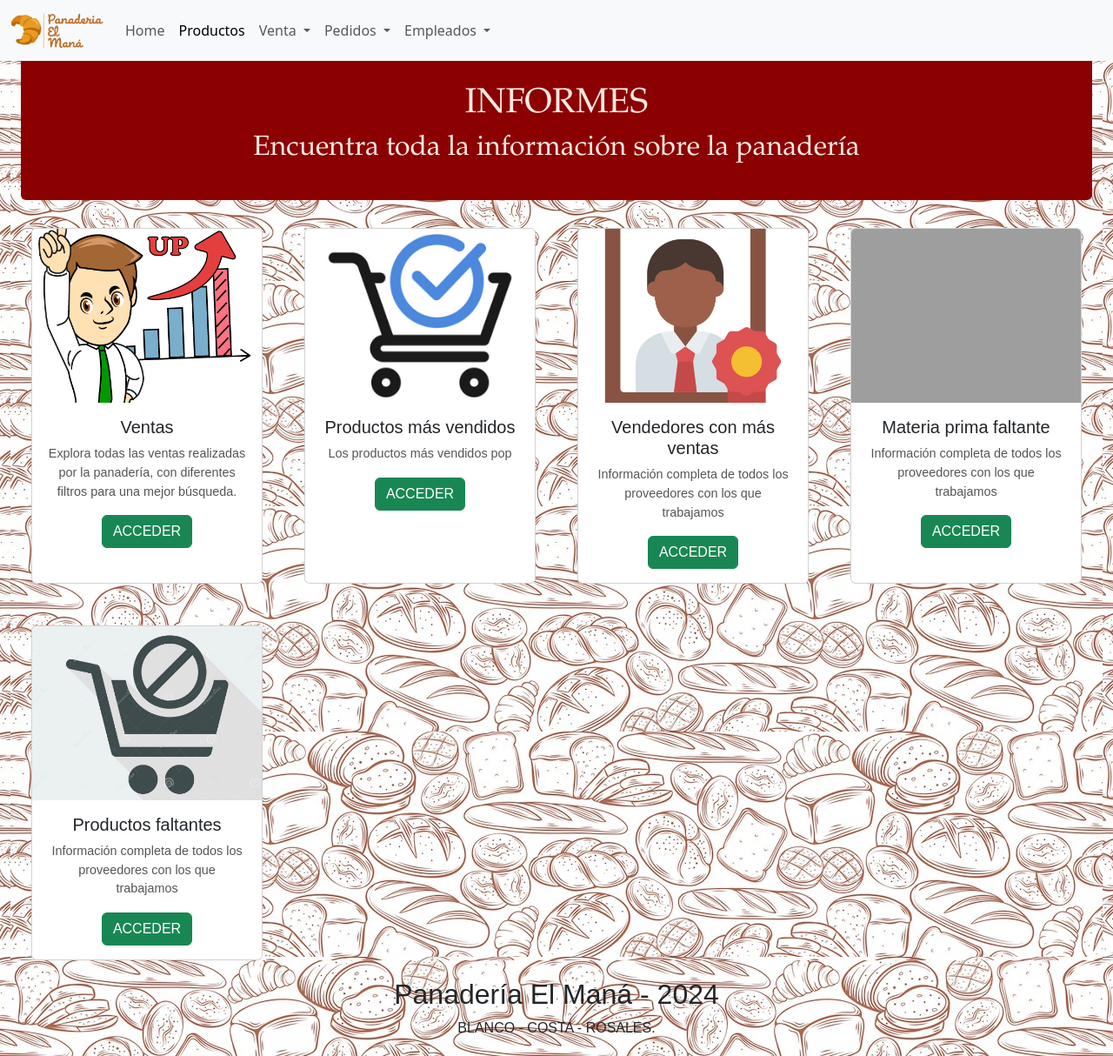
After one commit to camilablanco22/laboratorio3, a Django app: page /informes/ in a window 1280 px wide. The commit adds this page. Shown: the whole page at 87% size. Run offline with Django 5.2, Linux system fonts and the light colour scheme; grey boxes are pictures that could not be loaded.

Commit message:
interfaz de informes

```diff
--- /dev/null
+++ b/gestion_panaderia/apps/informe/templates/informe/home_informes.html
@@ -0,0 +1,72 @@
+{% extends "base/base.html" %}
+{% load static %}
+{% block titulo %}Panadería El Maná: Informes{% endblock %}
+{% block contenido_principal %}
+    <div class="container-fluid contenedor-cuerpo">
+        <div class="container-fluid text-center rounded cabecera">
+            <header>
+                <h1>INFORMES</h1>
+                <h2>Encuentra toda la información sobre la panadería</h2>
+            </header>
+        </div>
+
+        <div class="container-fluid mt-3 mb-3">
+
+            <div class="row row-cols-1 row-cols-md-4 g-5">
+                <div class="col">
+                    <div class="card h-100 text-center">
+                        <img src="{% static 'img/buenasventas.png' %}" class="card-img-top" alt="Listado de ventas">
+                        <div class="card-body">
+                            <h5 class="card-title">Ventas</h5>
+                            <p class="card-text">Explora todas las ventas realizadas por la panadería, con diferentes filtros para una mejor búsqueda.</p>
+                            <a href="{% url 'producto:lista_productos' %}" class="btn btn-success">ACCEDER</a>
+                        </div>
+                    </div>
+                </div>
+                <div class="col">
+                    <div class="card h-100 text-center">
+                        <img src="{% static 'img/prodvendido.jpg' %}" class="card-img-top" alt="Listado de productos más vendidos">
+                        <div class="card-body">
+                            <h5 class="card-title">Productos más vendidos</h5>
+                            <p class="card-text">Los productos más vendidos pop</p>
+                            <a href="{% url 'pedido:lista_pedidos' %}" class="btn btn-success">ACCEDER</a>
+                        </div>
+                    </div>
+                </div>
+                <div class="col">
+                    <div class="card h-100 text-center">
+                        <img src="{% static 'img/vendedorpremiado.png' %}" class="card-img-top" alt="Listado de vendedores con más ventas">
+                        <div class="card-body">
+                            <h5 class="card-title">Vendedores con más ventas</h5>
+                            <p class="card-text">Información completa de todos los proveedores con los que trabajamos </p>
+                            <a href="{% url 'proveedor:lista_proveedor' %}" class="btn btn-success">ACCEDER</a>
+                        </div>
+                    </div>
+                </div>
+                <div class="col">
+                    <div class="card h-100 text-center">
+                        <img src="{% static '#' %}" class="card-img-top" alt="Listado de materia prima faltante">
+                        <div class="card-body">
+                            <h5 class="card-title">Materia prima faltante</h5>
+                            <p class="card-text">Información completa de todos los proveedores con los que trabajamos </p>
+                            <a href="{% url 'proveedor:lista_proveedor' %}" class="btn btn-success">ACCEDER</a>
+                        </div>
+                    </div>
+                </div>
+                <div class="col">
+                    <div class="card h-100 text-center">
+                        <img src="{% static 'img/productofaltante.png' %}" class="card-img-top" alt="Listado de productos faltantes">
+                        <div class="card-body">
+                            <h5 class="card-title">Productos faltantes</h5>
+                            <p class="card-text">Información completa de todos los proveedores con los que trabajamos </p>
+                            <a href="{% url 'proveedor:lista_proveedor' %}" class="btn btn-success">ACCEDER</a>
+                        </div>
+                    </div>
+                </div>
+
+            </div>
+        </div>
+    </div>
+    <!-- Bootstrap JS and dependencies -->
+    <script src="https://cdn.jsdelivr.net/npm/bootstrap@5.3.0/dist/js/bootstrap.bundle.min.js"></script>
+{% endblock %}
--- /dev/null
+++ b/gestion_panaderia/apps/informe/urls.py
@@ -0,0 +1,9 @@
+from django.urls import path
+from django.views.generic import TemplateView
+
+from apps.producto import views
+
+app_name = 'informe'
+urlpatterns = [
+    path('',TemplateView.as_view(template_name='informe/home_informes.html') , name='informes')
+]
--- a/gestion_panaderia/gestion_panaderia/urls.py
+++ b/gestion_panaderia/gestion_panaderia/urls.py
@@ -27,4 +27,5 @@ urlpatterns = [
     path('materiaprima/', include('apps.pedido.urls', namespace='pedido')),
     path('proveedor/', include('apps.proveedor.urls', namespace='proveedor')),
     path('', TemplateView.as_view(template_name='base/home.html'), name='home'),
+    path('informes/', include('apps.informe.urls', namespace='informe')),
 ]+ static(settings.MEDIA_URL, document_root=settings.MEDIA_ROOT)
--- a/gestion_panaderia/templates/base/base.html
+++ b/gestion_panaderia/templates/base/base.html
@@ -13,7 +13,7 @@
         <nav class="navbar navbar-expand-lg bg-body-tertiary fixed-top">
             <div class="container-fluid">
                 <a class="navbar-brand" href="{% url 'home' %}">
-                    <img src="{% static 'img/logo.png' %}" alt="Logo" width="108" height="43" class="d-inline-block align-text-top">
+                    <img src="{% static 'img/logo2.png' %}" alt="Logo" width="108" height="43" class="d-inline-block align-text-top">
                 </a>
 
                 <button class="navbar-toggler" type="button" data-bs-toggle="collapse" data-bs-target="#navbarText" aria-controls="navbarText" aria-expanded="false" aria-label="Toggle navigation">
--- a/gestion_panaderia/templates/base/home.html
+++ b/gestion_panaderia/templates/base/home.html
@@ -79,7 +79,7 @@
                         <div class="card-body">
                             <h5 class="card-title">Informes</h5>
                             <p class="card-text">Accede a informes detallados sobre la gestión de la panadería.</p>
-                            <a href="#" class="btn btn-success">ACCEDER</a>
+                            <a href="{% url 'informe:informes' %}" class="btn btn-success">ACCEDER</a>
                         </div>
                     </div>
                 </div>
```
Also changed, not shown: gestion_panaderia/apps/informe/views.py (line endings or trailing spaces), gestion_panaderia/static/img/buenasventas.png (added), gestion_panaderia/static/img/logo2.png (added), gestion_panaderia/static/img/productofaltante.png (added), gestion_panaderia/static/img/prodvendido.jpg (added), gestion_panaderia/static/img/vendedorpremiado.png (added).
